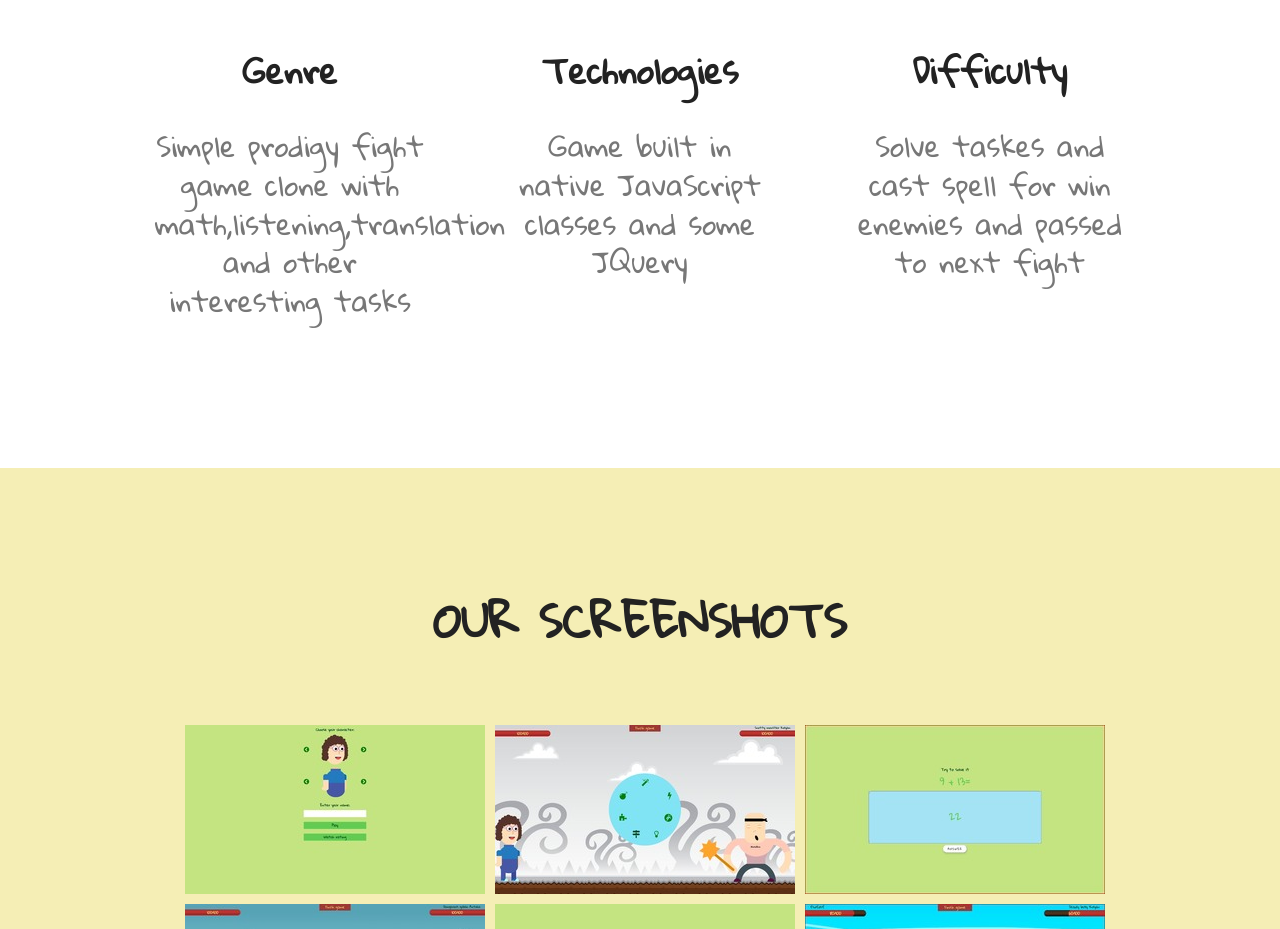
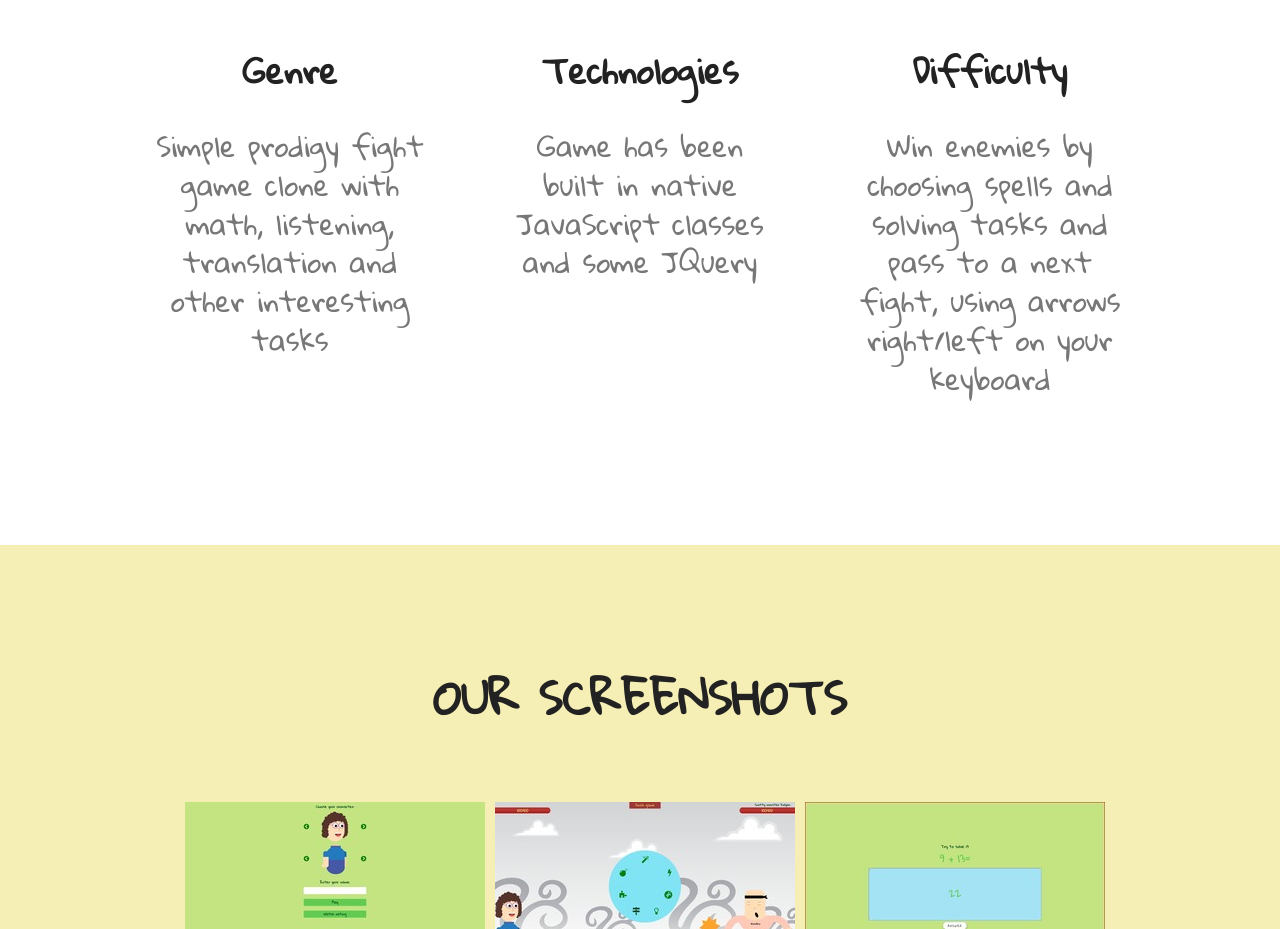
Before and after one commit to MedvedevaM/Final_game, a plain HTML site: page index.html in a window 1280 px wide. Shown: the part 1000-1929 px from the top of the page. Drawn offline with Linux system fonts and the light colour scheme.

Commit message:
add some other corrections in the text

```diff
--- a/index.html
+++ b/index.html
@@ -35,15 +35,15 @@
         <div class="services">
           <div class="description_item">
             <h3>Genre</h3>
-            <p>Simple prodigy fight game clone with math,listening,translation and other interesting tasks</p>
+            <p>Simple prodigy fight game clone with math, listening, translation and other interesting tasks</p>
           </div>
           <div class="description_item">
             <h3>Technologies</h3>
-            <p>Game built in native JavaScript classes and some JQuery</p>
+            <p>Game has been built in native JavaScript classes and some JQuery</p>
           </div>
           <div class="description_item">
             <h3>Difficulty</h3>
-            <p>Solve taskes and cast spell for win enemies and passed to next fight</p>
+            <p>Win enemies by choosing spells and solving tasks and pass to a next fight, using arrows right/left on your keyboard</p>
           </div>
         </div>
       </div>
```
